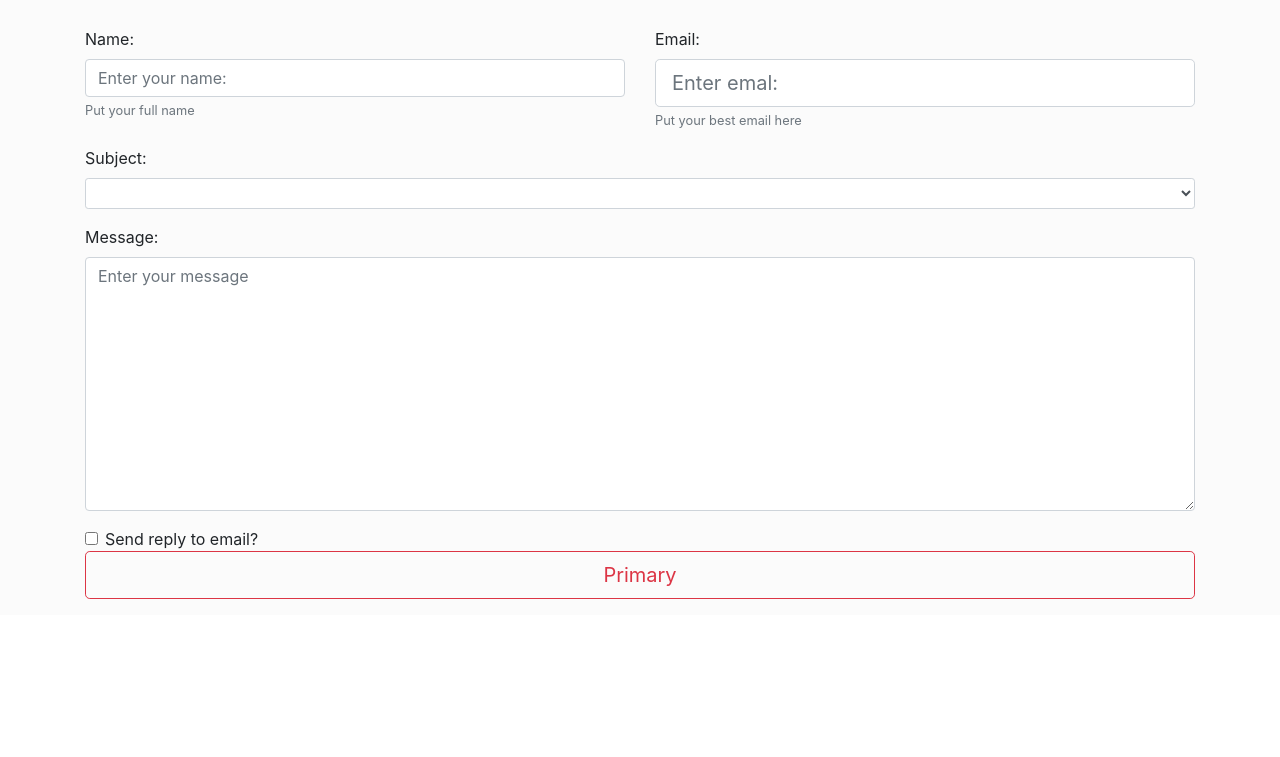
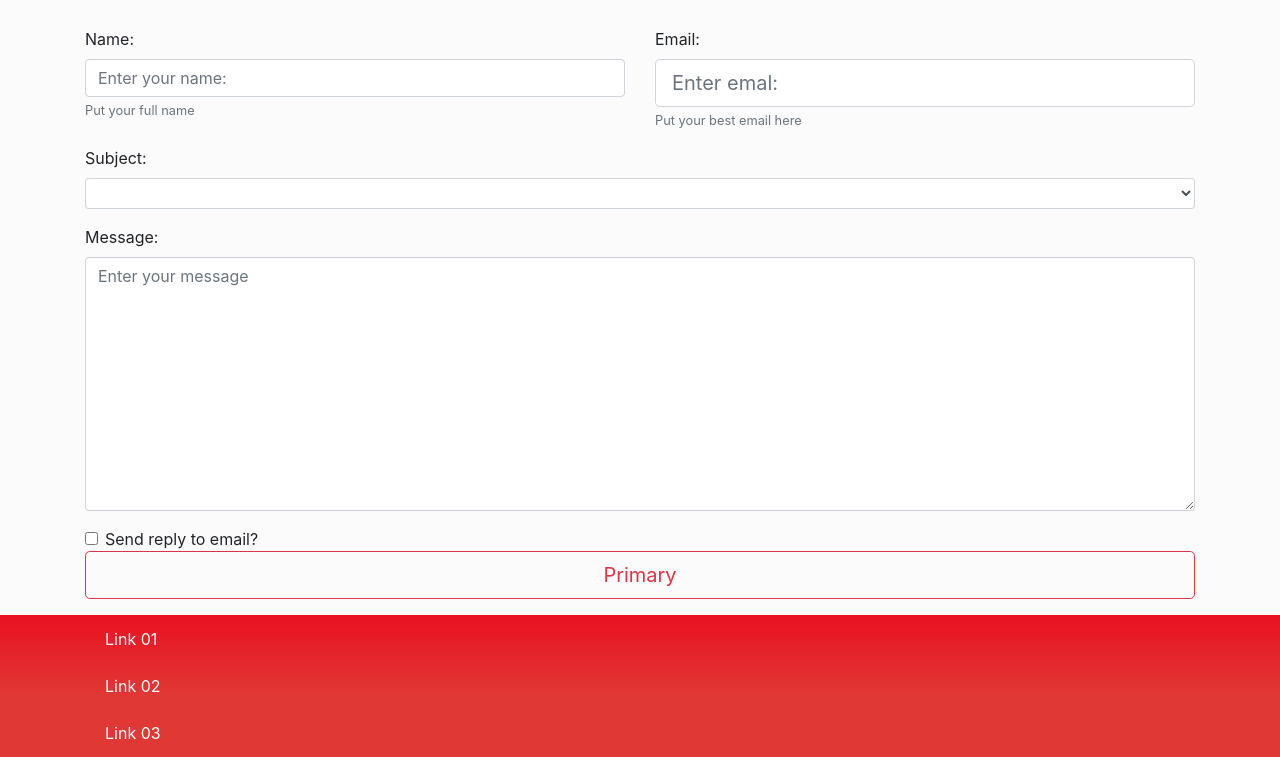
Before and after one commit to FGuerra03/SchoolOfNet, a plain HTML site: page Bootstrap/index.html in a window 1280 px wide. Shown: the part 754-1511 px from the top of the page. Before the commit the page ends 1369 px from the top, so only its background shows below. Drawn offline with nearby package versions, Linux system fonts and the light colour scheme.

Commit message:
Bootstrap - Listas

```diff
--- a/Bootstrap/index.html
+++ b/Bootstrap/index.html
@@ -158,6 +158,26 @@
     </section>
   </main>
 
+  <footer class="footer" style="background: linear-gradient(to bottom, #e91222 0%, #e03835 57%)">
+    <div class="container">
+      <div class="row">
+        <div class="col-xs-12 col-sm-4">
+          <ul class="list-group" style="background: transparent;">
+            <li class="list-group-item" style="background: transparent; border:none;">
+              <a href="" style="color: white;">Link 01</a>
+            </li>
+            <li class="list-group-item" style="background: transparent; border:none;">
+              <a href="" style="color: white;">Link 02</a>
+            </li>
+            <li class="list-group-item" style="background: transparent; border:none;">
+              <a href="" style="color: white;">Link 03</a>
+            </li>
+          </ul>
+        </div>
+      </div>
+    </div>
+  </footer>
+
   <script src="https://code.jquery.com/jquery-3.2.1.slim.min.js" integrity="sha384-KJ3o2DKtIkvYIK3UENzmM7KCkRr/rE9/Qpg6aAZGJwFDMVNA/GpGFF93hXpG5KkN" crossorigin="anonymous"></script>
   <script src="https://cdnjs.cloudflare.com/ajax/libs/popper.js/1.12.9/umd/popper.min.js" integrity="sha384-ApNbgh9B+Y1QKtv3Rn7W3mgPxhU9K/ScQsAP7hUibX39j7fakFPskvXusvfa0b4Q" crossorigin="anonymous"></script>
   <script src="https://maxcdn.bootstrapcdn.com/bootstrap/4.0.0/js/bootstrap.min.js" integrity="sha384-JZR6Spejh4U02d8jOt6vLEHfe/JQGiRRSQQxSfFWpi1MquVdAyjUar5+76PVCmYl" crossorigin="anonymous"></script>
```
